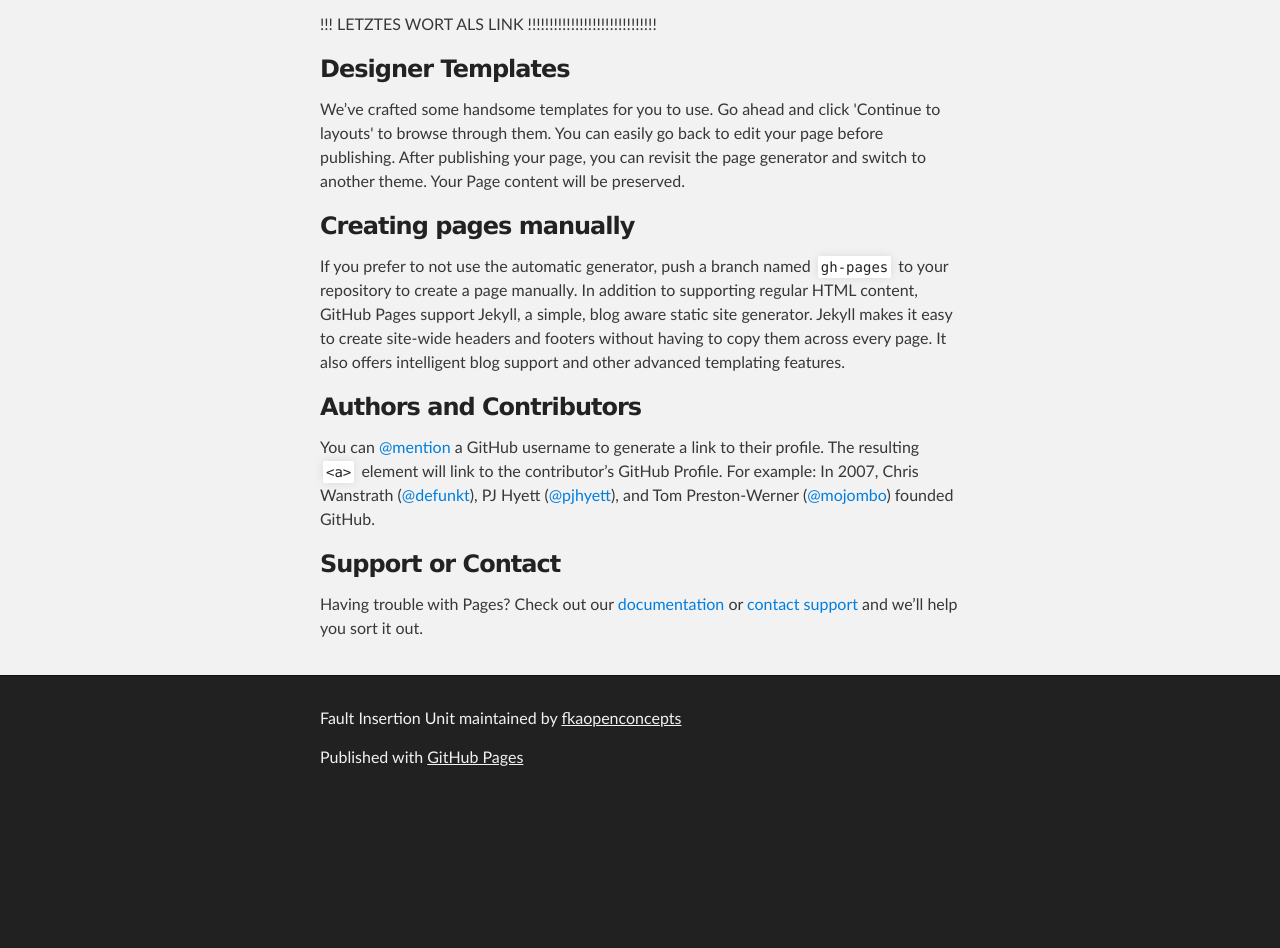
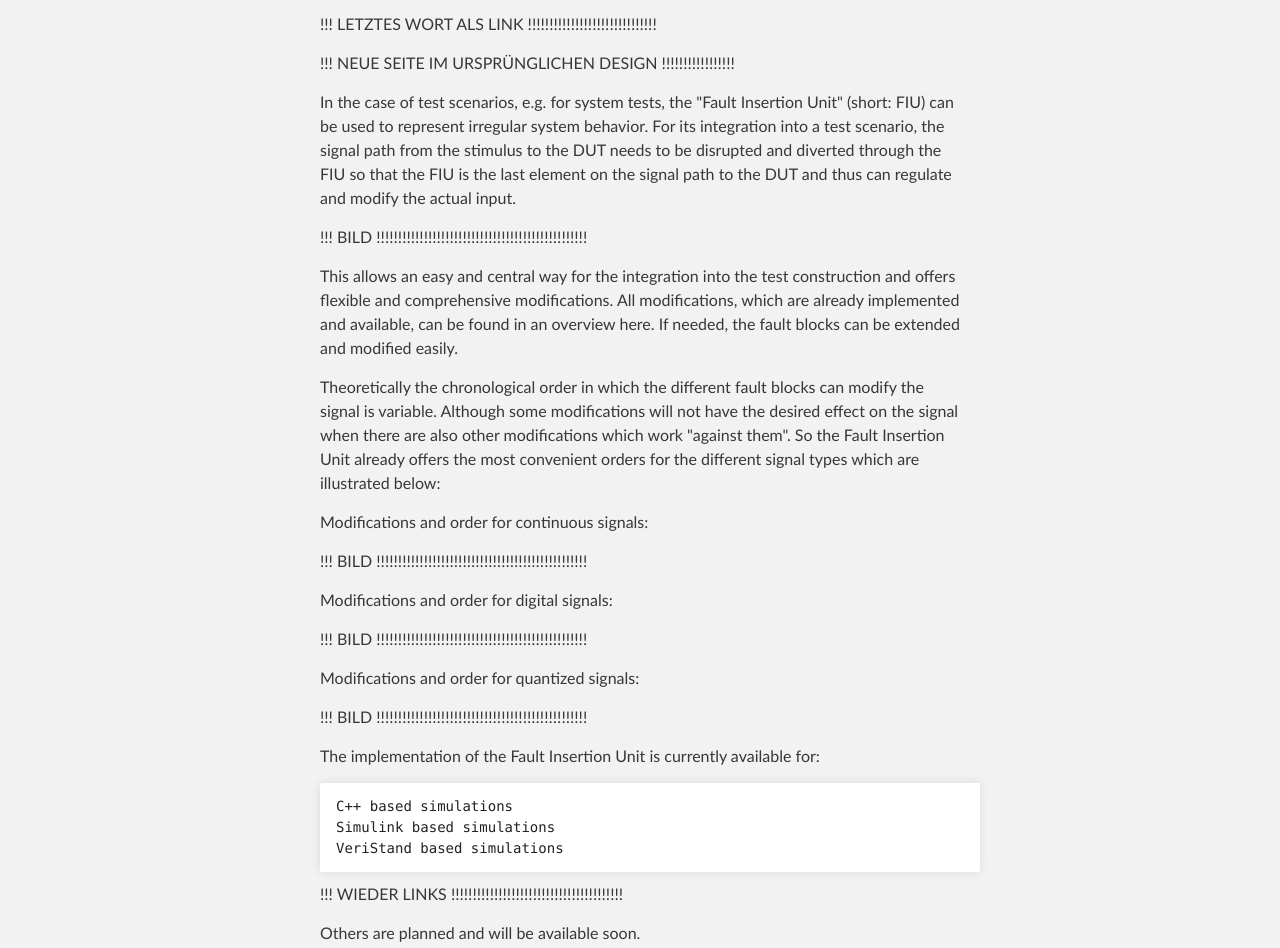
Before and after one commit to fkaopenconcepts/FaultInsertionUnit, a plain HTML site: page index.html in a window 1280 px wide. Shown: the part 2097-3045 px from the top of the page. Before the commit the page ends 2901 px from the top, so only its background shows below. Drawn offline with Linux system fonts and the light colour scheme.

```diff
--- a/index.html
+++ b/index.html
@@ -56,25 +56,38 @@
 
 <p>!!! LETZTES WORT ALS LINK !!!!!!!!!!!!!!!!!!!!!!!!!!!!!!</p>
 
-<h3>
-<a id="designer-templates" class="anchor" href="#designer-templates" aria-hidden="true"><span class="octicon octicon-link"></span></a>Designer Templates</h3>
+<p>!!! NEUE SEITE IM URSPRÜNGLICHEN DESIGN !!!!!!!!!!!!!!!!!</p>
 
-<p>We’ve crafted some handsome templates for you to use. Go ahead and click 'Continue to layouts' to browse through them. You can easily go back to edit your page before publishing. After publishing your page, you can revisit the page generator and switch to another theme. Your Page content will be preserved.</p>
+<p>In the case of test scenarios, e.g. for system tests, the "Fault Insertion Unit" (short: FIU) can be used to represent irregular system behavior. For its integration into a test scenario, the signal path from the stimulus to the DUT needs to be disrupted and diverted through the FIU so that the FIU is the last element on the signal path to the DUT and thus can regulate and modify the actual input.</p>
 
-<h3>
-<a id="creating-pages-manually" class="anchor" href="#creating-pages-manually" aria-hidden="true"><span class="octicon octicon-link"></span></a>Creating pages manually</h3>
+<p>!!! BILD !!!!!!!!!!!!!!!!!!!!!!!!!!!!!!!!!!!!!!!!!!!!!!!!!</p>
 
-<p>If you prefer to not use the automatic generator, push a branch named <code>gh-pages</code> to your repository to create a page manually. In addition to supporting regular HTML content, GitHub Pages support Jekyll, a simple, blog aware static site generator. Jekyll makes it easy to create site-wide headers and footers without having to copy them across every page. It also offers intelligent blog support and other advanced templating features.</p>
+<p>This allows an easy and central way for the integration into the test construction and offers flexible and comprehensive modifications. All modifications, which are already implemented and available, can be found in an overview here. If needed, the fault blocks can be extended and modified easily.</p>
 
-<h3>
-<a id="authors-and-contributors" class="anchor" href="#authors-and-contributors" aria-hidden="true"><span class="octicon octicon-link"></span></a>Authors and Contributors</h3>
+<p>Theoretically the chronological order in which the different fault blocks can modify the signal is variable. Although some modifications will not have the desired effect on the signal when there are also other modifications which work "against them". So the Fault Insertion Unit already offers the most convenient orders for the different signal types which are illustrated below:</p>
 
-<p>You can <a href="https://github.com/blog/821" class="user-mention">@mention</a> a GitHub username to generate a link to their profile. The resulting <code>&lt;a&gt;</code> element will link to the contributor’s GitHub Profile. For example: In 2007, Chris Wanstrath (<a href="https://github.com/defunkt" class="user-mention">@defunkt</a>), PJ Hyett (<a href="https://github.com/pjhyett" class="user-mention">@pjhyett</a>), and Tom Preston-Werner (<a href="https://github.com/mojombo" class="user-mention">@mojombo</a>) founded GitHub.</p>
+<p>Modifications and order for continuous signals:</p>
 
-<h3>
-<a id="support-or-contact" class="anchor" href="#support-or-contact" aria-hidden="true"><span class="octicon octicon-link"></span></a>Support or Contact</h3>
+<p>!!! BILD !!!!!!!!!!!!!!!!!!!!!!!!!!!!!!!!!!!!!!!!!!!!!!!!!</p>
 
-<p>Having trouble with Pages? Check out our <a href="https://help.github.com/pages">documentation</a> or <a href="https://github.com/contact">contact support</a> and we’ll help you sort it out.</p>
+<p>Modifications and order for digital signals:</p>
+
+<p>!!! BILD !!!!!!!!!!!!!!!!!!!!!!!!!!!!!!!!!!!!!!!!!!!!!!!!!</p>
+
+<p>Modifications and order for quantized signals:</p>
+
+<p>!!! BILD !!!!!!!!!!!!!!!!!!!!!!!!!!!!!!!!!!!!!!!!!!!!!!!!!</p>
+
+<p>The implementation of the Fault Insertion Unit is currently available for:</p>
+
+<pre><code>C++ based simulations
+Simulink based simulations
+VeriStand based simulations
+</code></pre>
+
+<p>!!! WIEDER LINKS !!!!!!!!!!!!!!!!!!!!!!!!!!!!!!!!!!!!!!!!</p>
+
+<p>Others are planned and will be available soon.</p>
       </section>
     </div>
 
```
Also changed, not shown: params.json (+1 -1 lines).
